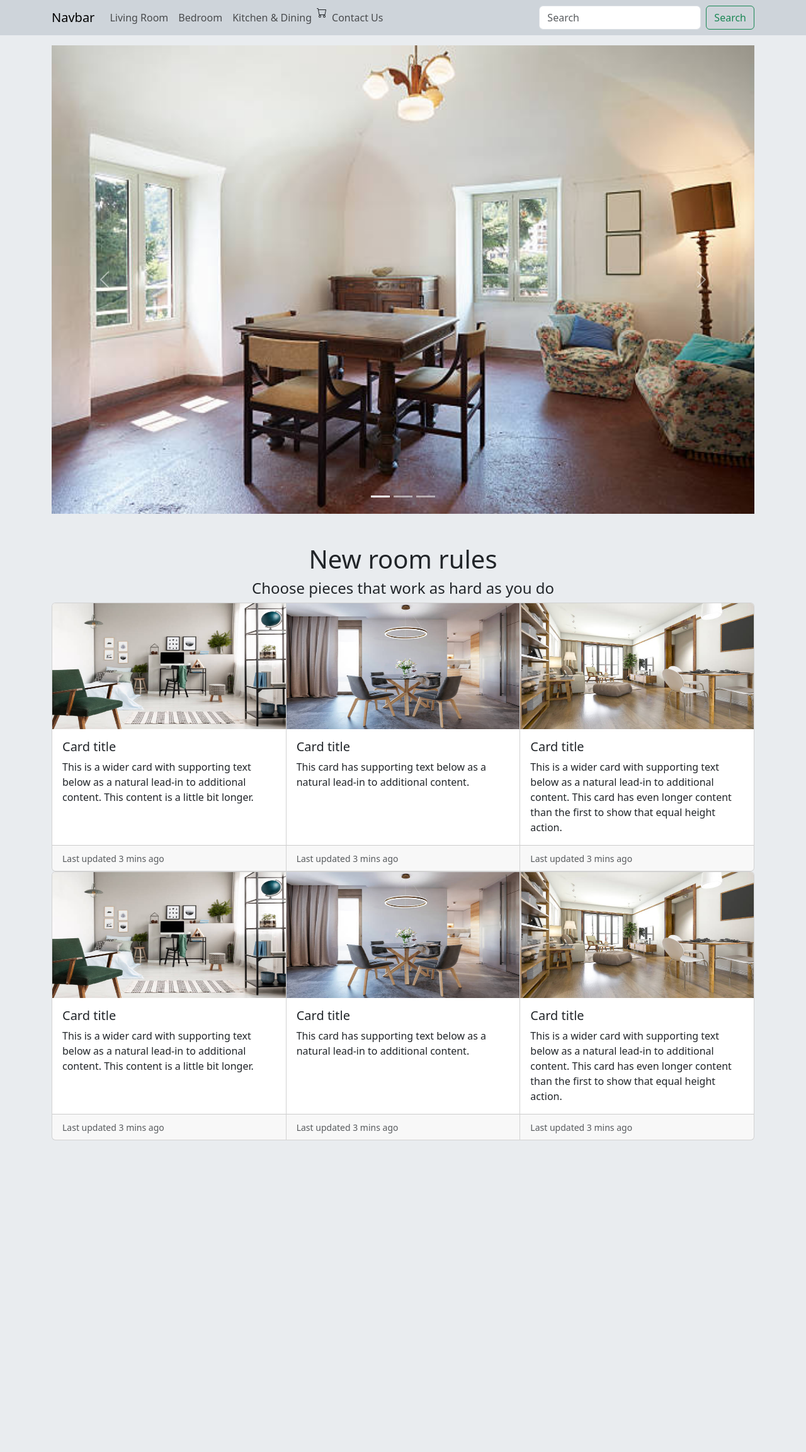
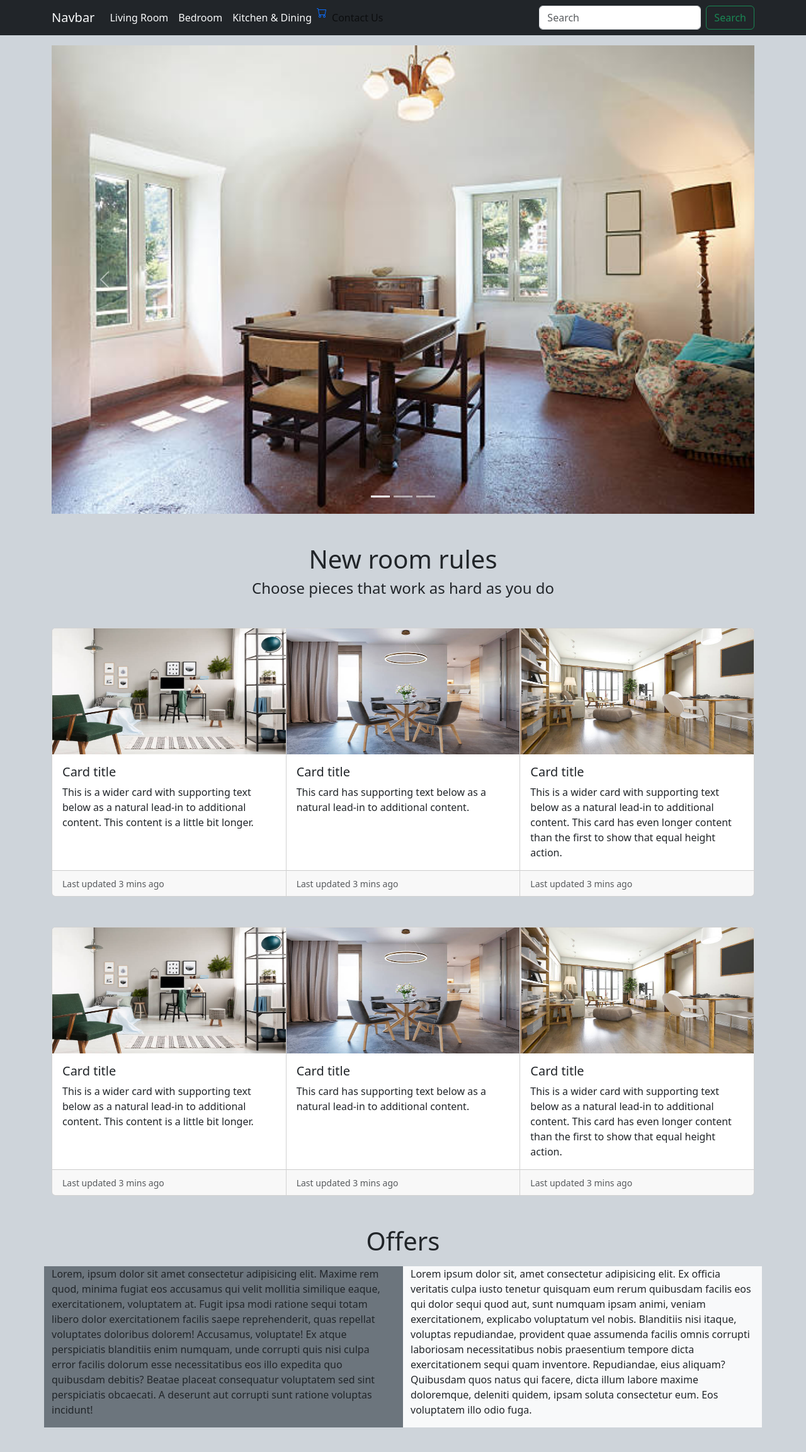
Before and after one commit to mikeisnotakid/mainwebsite, a plain HTML site: page index.html in a window 1280 px wide. Shown: the whole page at 63% size. Before the commit the page ends 1859 px from the top, so only its background shows below. Drawn offline with nearby package versions, Linux system fonts and the light colour scheme.

Commit message:
third commit

```diff
--- a/index.html
+++ b/index.html
@@ -16,33 +16,39 @@
     <link href="https://cdn.jsdelivr.net/npm/bootstrap@5.3.2/dist/css/bootstrap.min.css" rel="stylesheet"
         integrity="sha384-T3c6CoIi6uLrA9TneNEoa7RxnatzjcDSCmG1MXxSR1GAsXEV/Dwwykc2MPK8M2HN" crossorigin="anonymous">
 </head>
+<!--
+nav bar -->
 
-<body class="bg-body-secondary">
-    <nav class="navbar navbar-expand-lg bg-dark-subtle">
+<body class="bg-dark-subtle">
+    <nav class="navbar navbar-expand-lg bg-dark text-light">
         <div class="container">
-            <a class="navbar-brand" href="#">Navbar</a>
+            <a class="navbar-brand text-light" href="#">Navbar</a>
             <button class="navbar-toggler" type="button" data-bs-toggle="collapse"
                 data-bs-target="#navbarSupportedContent" aria-controls="navbarSupportedContent" aria-expanded="false"
                 aria-label="Toggle navigation">
-                <span class="navbar-toggler-icon"></span>
+                <span class="navbar-toggler-icon bg-light"></span>
             </button>
             <div class="collapse navbar-collapse" id="navbarSupportedContent">
                 <ul class="navbar-nav me-auto mb-2 mb-lg-0">
                     <li class="nav-item">
-                        <a class="nav-link" href="livingroom.html">Living Room</a>
+                        <a class="nav-link text-light" href="livingroom.html">Living Room</a>
                     </li>
                     <li class="nav-item">
-                        <a class="nav-link" href="bedroom.html">Bedroom</a>
+                        <a class="nav-link text-light" href="bedroom.html">Bedroom</a>
                     </li>
                     <li class="nav-item">
-                        <a class="nav-link" href="kitchen_dinig.html">Kitchen & Dining</a>
+                        <a class="nav-link text-light" href="kitchen_dinig.html">Kitchen & Dining</a>
+                    </li>
+                    <li class="nav-item text-light">
+                        <a href="#newinstores">
+                            <i class="bi bi-cart basket"></i>
+                        </a>
+
                     </li>
                     <li class="nav-item">
-                        <i class="bi bi-cart basket"></i>
+                        <a class="nav-link " text-light href="contact.html">Contact Us</a>
                     </li>
-                    <li class="nav-item">
-                        <a class="nav-link" href="contact.html">Contact Us</a>
-                    </li>
+
                 </ul>
                 <form class="d-flex" role="search">
                     <input class="form-control me-2" type="search" placeholder="Search" aria-label="Search">
@@ -92,14 +98,15 @@
 
     <!-- New in store  -->
     <div class="container my-5">
-        <h1 class="text-center">
+        <h1 class="text-center" id="newinstores">
             New room rules
         </h1>
+
         <h4 class="text-center">
             Choose pieces that work as hard as you do
         </h4>
-        <div class="card-group">
-            <div class="card ">
+        <div class="card-group my-5">
+            <div class="card">
                 <img src="./images/card-img1.jpg" class="card-img-top card--control" alt="...">
                 <div class="card-body">
                     <h5 class="card-title">Card title</h5>
@@ -110,7 +117,7 @@
                     <small class="text-body-secondary">Last updated 3 mins ago</small>
                 </div>
             </div>
-            <div class="card">
+            <div class="card ">
                 <img src="./images/card-img2.jpg" class="card-img-top card--control" alt="...">
                 <div class="card-body">
                     <h5 class="card-title">Card title</h5>
@@ -134,7 +141,6 @@
                 </div>
             </div>
         </div>
-
 
         <div class="card-group ">
             <div class="card">
@@ -172,13 +178,46 @@
                 </div>
             </div>
         </div>
+    </div>
+    <!-- <div class="container ">
+        <h1 class="text-center ">Offers</h1>
+        <div class="w-50 mb-5 bg-secondary">
+            <p>Lorem ipsum dolor sit amet, consectetur adipisicing elit. Quidem, ab? Alias in odit delectus. Non earum
+                dolorem magnam quis iste debitis recusandae? Cupiditate laboriosam natus atque perferendis debitis eius
+                facilis deserunt suscipit eligendi. Praesentium ab voluptates est sint, cumque delectus dolore sequi nam
+                sapiente aliquam autem deserunt at voluptatibus ullam Lorem ipsum dolor sit amet consectetur adipisicing
+                elit. Cupiditate voluptates consectetur sunt fugit natus tempore necessitatibus soluta est quidem.
+                Placeat maxime nam facilis fugiat, eius quo a, labore numquam modi iure pariatur laborum aut repellat
+                sed laudantium omnis? Cum, tempora.</p>
+        </div>
+    </div> -->
 
+    <!-- Offers -->
 
+    <div class="container">
+        <div class="row mb-5 ">
+            <h1 class="text-center ">Offers</h1>
+            <div class="col-sm-12 col-md-6  bg-secondary my-2">
+                <p>Lorem, ipsum dolor sit amet consectetur adipisicing elit. Maxime rem quod, minima fugiat eos
+                    accusamus qui velit mollitia similique eaque, exercitationem, voluptatem at. Fugit ipsa modi ratione
+                    sequi totam libero dolor exercitationem facilis saepe reprehenderit, quas repellat voluptates
+                    doloribus dolorem! Accusamus, voluptate! Ex atque perspiciatis blanditiis enim numquam, unde
+                    corrupti quis nisi culpa error facilis dolorum esse necessitatibus eos illo expedita quo quibusdam
+                    debitis? Beatae placeat consequatur voluptatem sed sint perspiciatis obcaecati. A deserunt aut
+                    corrupti sunt ratione voluptas incidunt!</p>
+            </div>
+            <div class="col-sm-12 col-md-6 bg-light my-2">
+                <p>Lorem ipsum dolor sit, amet consectetur adipisicing elit. Ex officia veritatis culpa iusto tenetur
+                    quisquam eum rerum quibusdam facilis eos qui dolor sequi quod aut, sunt numquam ipsam animi, veniam
+                    exercitationem, explicabo voluptatum vel nobis. Blanditiis nisi itaque, voluptas repudiandae,
+                    provident quae assumenda facilis omnis corrupti laboriosam necessitatibus nobis praesentium tempore
+                    dicta exercitationem sequi quam inventore. Repudiandae, eius aliquam? Quibusdam quos natus qui
+                    facere, dicta illum labore maxime doloremque, deleniti quidem, ipsam soluta consectetur eum. Eos
+                    voluptatem illo odio fuga.</p>
+            </div>
+        </div>
+    </div>
 
-
-
-
-    </div>
 
 
 
--- a/styles.css
+++ b/styles.css
@@ -1,3 +1,4 @@
+
 .card--control{
     height: 200px;
 }
```
Also changed, not shown: images/displayimg.jpg (added).
